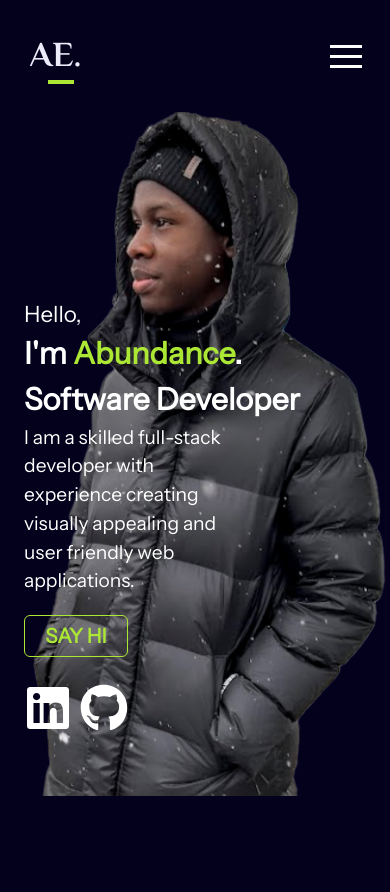
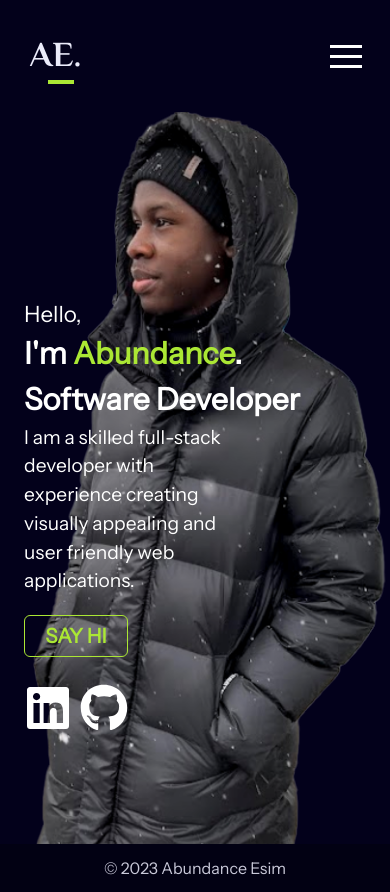
Before and after one commit to abundanceesim/website-portfolio, a React (Create React App) app in the folder client/: page / in a window 390 px wide. Before the commit the page ends 844 px from the top, so only its background shows below. Built offline with nearby package versions, Linux system fonts and the light colour scheme.

Commit message:
Add wrapper to keep footer at bottom of pages

```diff
--- a/client/src/App.css
+++ b/client/src/App.css
@@ -14,12 +14,16 @@ html {
   }
 }
 
+
+
 body {
   background-color: #03011b;
   /* background-color: #06022e;  */
   /* background-image: linear-gradient( #010124, #04012c); */
-  height: 100%;
+  height: 100vh;
   color: white;
+  display: flex;
+    flex-direction: column;
   /*little fade in animation*/
   animation-duration: 0.5s;
   animation-name: animate-fade;
@@ -27,6 +31,12 @@ body {
   animation-fill-mode: backwards;
   font-family: 'Instrument Sans';
 }
+
+/* body {
+  min-height: 100vh;
+  display: flex;
+  flex-direction: column;
+} */
 
 #page-container {
   width: 63%;
@@ -38,7 +48,7 @@ body {
 }
 
 #content-wrap {
-  padding-bottom: 2.5rem;
+  /* padding-bottom: 2.5rem; */
 }
 
 .btn {
@@ -190,6 +200,7 @@ ul.nav-menu > a {
   overflow: hidden;
   /* overflow-y: hidden; */
   position: relative;
+  z-index: auto;
 }
 
 .bg {
@@ -466,7 +477,7 @@ ul.nav-menu > a {
   #intro {
     width: 100vw;
     overflow-x: hidden;
-    height: calc(100vh - 10rem);
+    height: calc(100vh - 7rem);
     z-index: -1;
   }
 
@@ -604,9 +615,12 @@ ul.nav-menu > a {
   }
 
   /*---Footer---*/
-  .footer-section {
+  /* .footer-section {
     z-index: -2;
-  }
+  } */
+
+
+
 }
 
 @media only screen and (min-width: 768px) and (max-width:992px) {
@@ -616,6 +630,10 @@ ul.nav-menu > a {
   .artwork {
     width: 38vw;
     height: 40vw;
+  }
+
+  .wrapper {
+    height: 100% !important;
   }
 }
 
@@ -639,6 +657,9 @@ ul.nav-menu > a {
     width: 34vw;
     height: 34vw;
   }
+  .wrapper {
+    height: 100% !important
+  }
 }
 
 @media only screen and (min-width: 768px) and (max-width: 1400px){
@@ -653,6 +674,7 @@ ul.nav-menu > a {
     .nav-container {
       margin-right: 5.5rem;
     }
+
 }
 
 @media only screen and (min-width: 1400px) {
@@ -667,11 +689,17 @@ ul.nav-menu > a {
   .nav-container {
     margin-right: 6rem;
   }
+  .wrapper {
+      height: 100vh !important
+  }
 }
 
 /*---------About page----------------------*/
 .about-page {
   width: 80%;
+  /* animation-duration: 0.7s;
+  animation-name: animate-fade;
+  animation-fill-mode: backwards; */
 }
 .about-txt {
   font-family: 'Instrument Sans';
@@ -785,7 +813,7 @@ ul.nav-menu > a {
 
 
 /*------------Footer-----------------*/
-.footer-section {
+/* .footer-section {
   position: absolute;
   bottom: 0;
   width: 100%;
@@ -796,6 +824,18 @@ ul.nav-menu > a {
   justify-content: center;
   text-align: center;
   color: rgba(235, 235, 250, 0.856);
+} */
+
+.footer-section {
+  margin-top: auto;
+  width: 100%;
+    height: 3rem;
+    background-color: #020113;
+    display: flex;
+    flex-direction: column;
+    justify-content: center;
+    text-align: center;
+    color: rgba(235, 235, 250, 0.856);
 }
 
 .footer {
--- a/client/src/App.js
+++ b/client/src/App.js
@@ -24,7 +24,7 @@ function App() {
               <Route path="/contact" element={<Contact />} />
               <Route path="*" element={<NotFound />} />
             </Routes>
-            {/* <Footer /> */}
+            <Footer />
           </div>
         </div>
       </Router>
--- a/client/src/pages/About.jsx
+++ b/client/src/pages/About.jsx
@@ -10,16 +10,17 @@ export default function About() {
 
   return (
     <>
+      <div className="wrapper">
         <div className="container about-page">
           <div className="about-row row gap-3">
             <div className=" col-3 about-card p-4" id="first">
               <div className="about-txt about-txt-primary">
                 <h4 className="about-heading">Who Am I?</h4>
                 Hi, I'm Abundance Esim, a software developer and recent Computer
-              Programming graduate. I have experience building web applications,
-              particularly using JavaScript, Node.js, Angular and React. Asides
-              from these, I'm also proficient in a number of programming
-              languages including Java and Python.
+                Programming graduate. I have experience building web
+                applications, particularly using JavaScript, Node.js, Angular
+                and React. Asides from these, I'm also proficient in a number of
+                programming languages including Java and Python.
               </div>
             </div>
             <div className="col-3 about-card p-4" id="second">
@@ -69,6 +70,7 @@ export default function About() {
             </div>
           </div>
         </div>
+      </div>
     </>
   );
 }
--- a/client/src/pages/Artworks.jsx
+++ b/client/src/pages/Artworks.jsx
@@ -4,6 +4,7 @@ import artworks from '../components/allArtworks'
 export default function Artworks() {
   return (
     <>
+      <div className="wrapper">
         {artworks.length > 0 ? (
           <div className="art-page mb-3">
             <div className="row mt-4">
@@ -19,6 +20,7 @@ export default function Artworks() {
         ) : (
           <h3>No art found.</h3>
         )}
+      </div>
     </>
   );
 }
--- a/client/src/pages/Contact.jsx
+++ b/client/src/pages/Contact.jsx
@@ -62,6 +62,8 @@ export default function Contact() {
 
   return (
     <>
+      <div className="wrapper">
+        <div className="contact-page" style={{height:"100vh"}}>
           <div className="contact-heading"><h1>Let's Connect!</h1></div>
 
         <form onSubmit={sendEmail} className='contact-form'>
@@ -108,6 +110,10 @@ export default function Contact() {
           pauseOnHover
           theme="colored"
         />
+        </div>
+
+      </div>
+
     </>
   )
 }
--- a/client/src/pages/NotFound.jsx
+++ b/client/src/pages/NotFound.jsx
@@ -5,17 +5,22 @@ import { BrowserRouter as Router, Link } from 'react-router-dom';
 export default function NotFound() {
   return (
     <>
+      <div className="wrapper">
         <div className="container page-not-found">
           <div className="" style={{ textAlign: "center" }}>
-          <div className='not-found-img'>
-            <img style={{width: "85%"}} src={error404} alt="error-404" />
+            <div className="not-found-img">
+              <img style={{ width: "85%" }} src={error404} alt="error-404" />
               <div>
                 <h4>Sorry, the page you are looking for does not exist</h4>
               </div>
               <div className="back-to-home mt-4">
-              <Link to="/" className="btn btn-outline-primary redirect-to-home">
+                <Link
+                  to="/"
+                  className="btn btn-outline-primary redirect-to-home"
+                >
                   Return to Home
                 </Link>
+              </div>
             </div>
           </div>
         </div>
```
Also changed, not shown: client/src/pages/Home.jsx (+11 -3 lines), client/src/pages/Projects.jsx (+10 -6 lines). Lines whose indentation alone changed are shown as unchanged.
